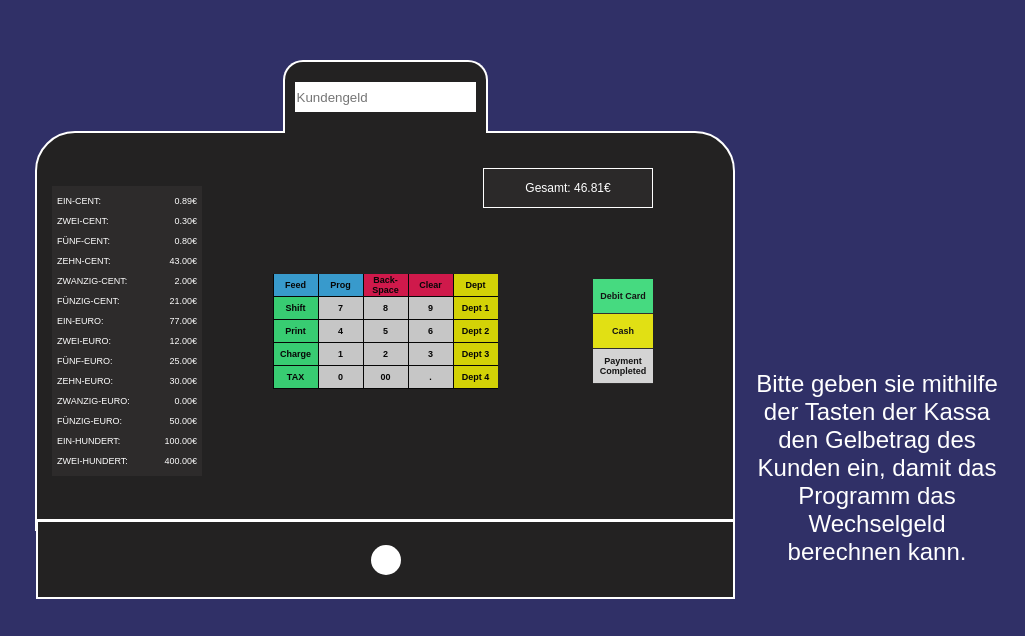
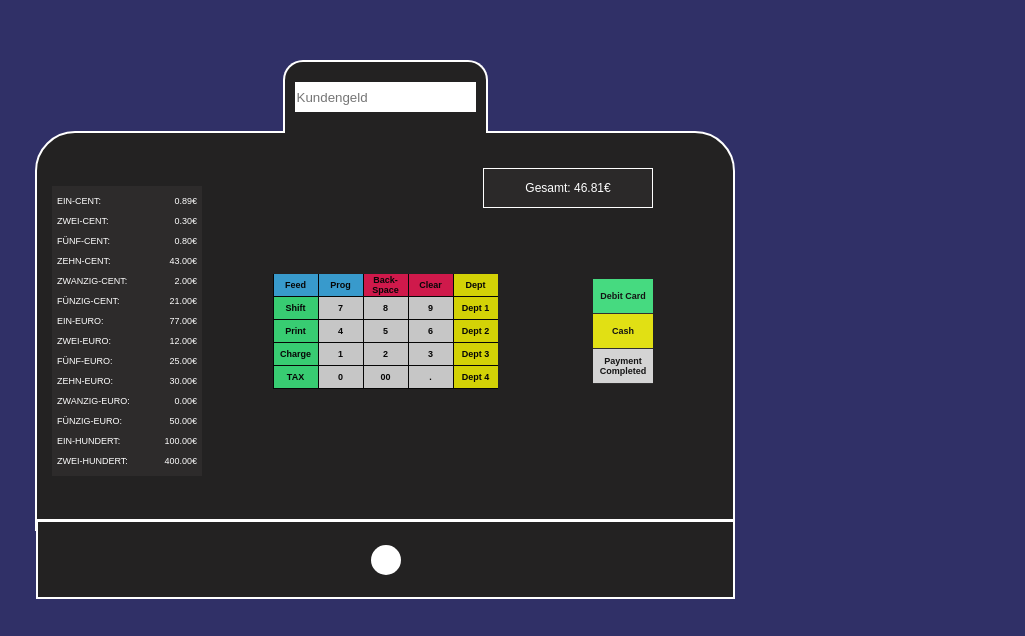
Before and after one commit to JakobHoerl/CashRegister, a plain HTML site: page index.html in a window 1280 px wide. Shown: the part 164-800 px from the top of the page, without its empty margins (255-1280 px from the left). Drawn offline with Linux system fonts and the light colour scheme.

Commit message:
Update index.html

```diff
--- a/index.html
+++ b/index.html
@@ -118,10 +118,7 @@
     </div>
     <div id="change-due">
        <div class="instruction-container">
-      <h2 class="instructions">
-        Bitte geben sie mithilfe der Tasten der Kassa den Gelbetrag des Kunden
-        ein, damit das Programm das Wechselgeld berechnen kann.
-      </h2>
+
     </div>
     </div>
 
```
